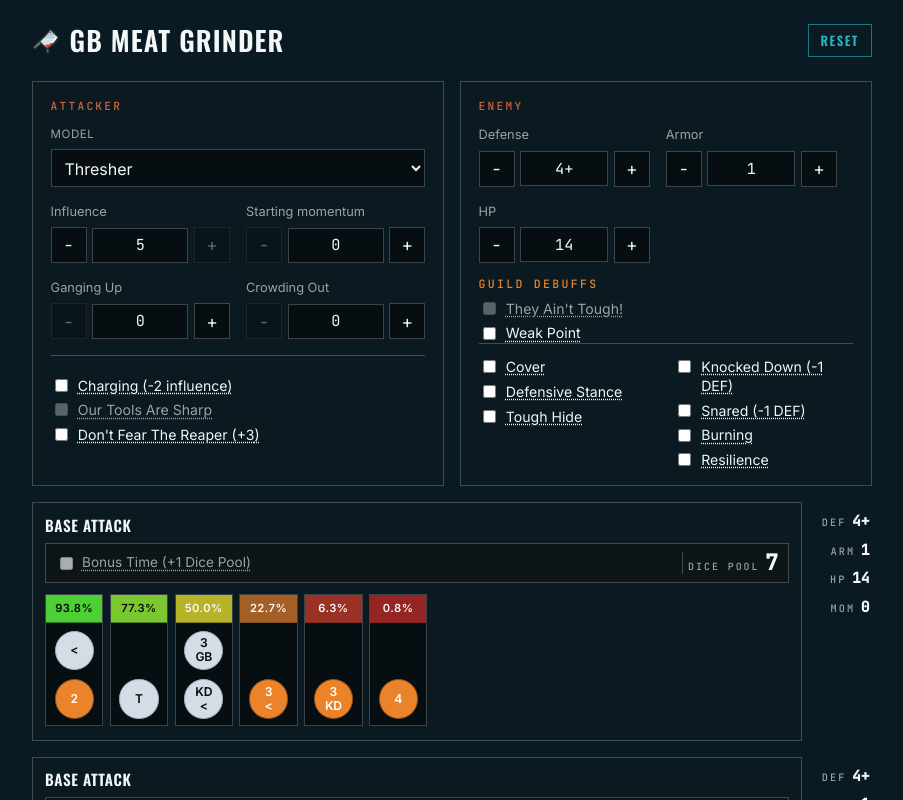
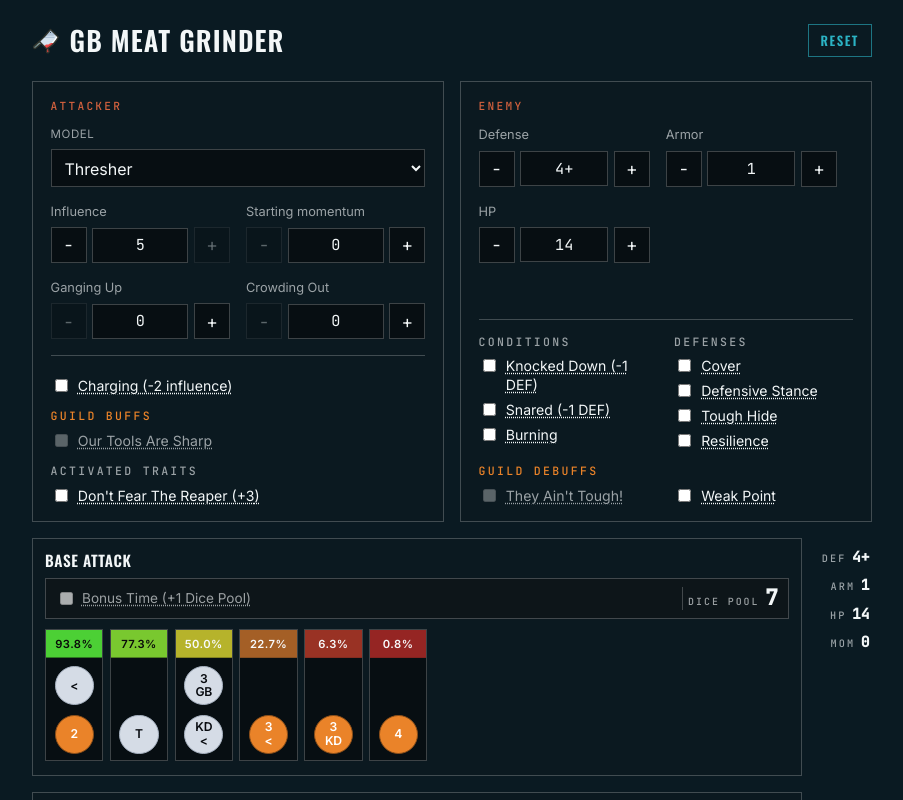
Before and after one commit to cckarchev/gb-meat-grinder, a React (Vite) app: page / in a window 1280 px wide. Shown: the top 800 px of the page, without its empty margins (188-1091 px from the left). Built offline with nearby package versions, Linux system fonts and the light colour scheme.

Commit message:
style: group enemy and attacker toggles under headers

```diff
--- a/src/components/attacker/AttackerPanel.tsx
+++ b/src/components/attacker/AttackerPanel.tsx
@@ -28,7 +28,7 @@ const ControlsGrid = styled.div`
   }
 `;
 
-/** Visual break before the pre-attack toggles; no heading, just a rule. */
+/** A rule before the pre-attack toggles, which title their own groups. */
 const PreAttackSection = styled(PanelFooterSection)`
   margin-top: 1rem;
 
--- a/src/components/attacker/AttackerPreAttackOptions.tsx
+++ b/src/components/attacker/AttackerPreAttackOptions.tsx
@@ -1,15 +1,18 @@
 import {
+  LABEL_ACTIVATED_TRAITS,
   LABEL_CHARGE_COST,
   LABEL_CHARGE_COST_FURIOUS,
+  LABEL_GUILD_BUFFS,
   TOOLTIP_CHARGE,
   TOOLTIP_CHARGE_FURIOUS,
 } from '@/components/attacker/attackerPanelCopy';
 import { GuildBuffCheckbox } from '@/components/ui/GuildBuffCheckbox';
+import { ToggleGroup, ToggleGroupStack } from '@/components/ui/ToggleGroup';
 import { TooltipCheckbox } from '@/components/ui/TooltipCheckbox';
 import { guildBuffsFor } from '@/core/damage/damage';
 import { useMeatGrinderSimulation } from '@/gbMeatGrinder/useMeatGrinderSimulation';
 
-/** Charging, guild buffs and activated traits toggled before the attack. */
+/** Charging, then guild buffs and activated traits, each under its own title. */
 export const AttackerPreAttackOptions = () => {
   const { attacker, charging, activeTraits, dispatch } =
     useMeatGrinderSimulation();
@@ -22,8 +25,14 @@ export const AttackerPreAttackOptions = () => {
     ? LABEL_CHARGE_COST_FURIOUS
     : LABEL_CHARGE_COST;
 
+  const buffs = guildBuffsFor(attacker, 'attacker');
+
+  const activatedTraits = (attacker.characterTraits ?? []).filter(
+    (trait) => trait.active === true,
+  );
+
   return (
-    <>
+    <ToggleGroupStack>
       <TooltipCheckbox
         checked={charging}
         onChange={(value) => dispatch({ type: 'charging', value })}
@@ -31,12 +40,16 @@ export const AttackerPreAttackOptions = () => {
       >
         Charging{chargeCostLabel}
       </TooltipCheckbox>
-      {guildBuffsFor(attacker, 'attacker').map((buff) => (
+      {buffs.length > 0 ? (
+        <ToggleGroup title={LABEL_GUILD_BUFFS} color={attacker.guild.color}>
+          {buffs.map((buff) => (
             <GuildBuffCheckbox key={buff.id} buff={buff} />
           ))}
-      {(attacker.characterTraits ?? [])
-        .filter((trait) => trait.active === true)
-        .map((trait) => (
+        </ToggleGroup>
+      ) : null}
+      {activatedTraits.length > 0 ? (
+        <ToggleGroup title={LABEL_ACTIVATED_TRAITS}>
+          {activatedTraits.map((trait) => (
             <TooltipCheckbox
               key={trait.id}
               checked={activeTraits[trait.id] === true}
@@ -48,6 +61,8 @@ export const AttackerPreAttackOptions = () => {
               {trait.label} (+{trait.flatDamage ?? 0})
             </TooltipCheckbox>
           ))}
-    </>
+        </ToggleGroup>
+      ) : null}
+    </ToggleGroupStack>
   );
 };
--- a/src/components/attacker/attackerPanelCopy.ts
+++ b/src/components/attacker/attackerPanelCopy.ts
@@ -8,3 +8,7 @@ export const TOOLTIP_CHARGE_FURIOUS =
 export const LABEL_CHARGE_COST = ` (-${CHARGE_INFLUENCE_COST} influence)`;
 
 export const LABEL_CHARGE_COST_FURIOUS = ' (free)';
+
+export const LABEL_GUILD_BUFFS = 'Guild buffs';
+
+export const LABEL_ACTIVATED_TRAITS = 'Activated traits';
--- a/src/components/enemy/EnemyConditions.tsx
+++ b/src/components/enemy/EnemyConditions.tsx
@@ -1,95 +1,22 @@
-import styled from 'styled-components';
 import {
+  LABEL_CONDITIONS,
   LABEL_KNOCKED_DOWN,
   LABEL_SNARED,
   TOOLTIP_BURNING,
-  TOOLTIP_COVER,
-  TOOLTIP_DEFENSIVE_STANCE,
   TOOLTIP_KNOCKED_DOWN,
-  TOOLTIP_RESILIENCE,
   TOOLTIP_SNARED,
-  TOOLTIP_TOUGH_HIDE,
 } from '@/components/enemy/enemyPanelCopy';
+import { ToggleGroup } from '@/components/ui/ToggleGroup';
 import { TooltipCheckbox } from '@/components/ui/TooltipCheckbox';
-import { PanelFooterSection } from '@/components/ui/ui';
 import { useMeatGrinderSimulation } from '@/gbMeatGrinder/useMeatGrinderSimulation';
-import { extraNarrowViewport, narrowViewport } from '@/styles/breakpoints';
 
-/**
- * Pre-attack conditions: a rule separates them from the stat steppers, and
- * `margin-top: auto` pins the group to the bottom so it aligns with the
- * attacker panel's toggles in the same row.
- */
-const ConditionsSection = styled(PanelFooterSection)`
-  margin-top: auto;
-`;
-
-/** Cover/Defensive Stance/Tough Hide on the left, KD/Snared/Resilience on the right. */
-const ConditionsGrid = styled.div`
-  display: grid;
-  grid-template-columns: repeat(2, minmax(0, 1fr));
-  gap: 0 1rem;
-  align-items: start;
-
-  ${narrowViewport} {
-    gap: 0 0.55rem;
-  }
-
-  ${extraNarrowViewport} {
-    grid-template-columns: 1fr;
-  }
-
-  > div > label:first-child {
-    margin-top: 0;
-  }
-`;
-
-const ConditionsColumn = styled.div`
-  display: flex;
-  flex-direction: column;
-`;
-
-/** Conditions the target starts the activation with. */
+/** Game conditions the target starts the activation with. */
 export const EnemyConditions = () => {
-  const {
-    enemyHasCover,
-    enemyDefensiveStance,
-    enemyKnockedDown,
-    enemySnared,
-    enemyResilience,
-    damageMods,
-    dispatch,
-  } = useMeatGrinderSimulation();
+  const { enemyKnockedDown, enemySnared, damageMods, dispatch } =
+    useMeatGrinderSimulation();
 
   return (
-    <ConditionsSection>
-      <ConditionsGrid>
-        <ConditionsColumn>
-          <TooltipCheckbox
-            checked={enemyHasCover}
-            onChange={(value) => dispatch({ type: 'enemyHasCover', value })}
-            tooltip={TOOLTIP_COVER}
-          >
-            Cover
-          </TooltipCheckbox>
-          <TooltipCheckbox
-            checked={enemyDefensiveStance}
-            onChange={(value) =>
-              dispatch({ type: 'enemyDefensiveStance', value })
-            }
-            tooltip={TOOLTIP_DEFENSIVE_STANCE}
-          >
-            Defensive Stance
-          </TooltipCheckbox>
-          <TooltipCheckbox
-            checked={damageMods.toughHide}
-            onChange={(value) => dispatch({ type: 'toughHide', value })}
-            tooltip={TOOLTIP_TOUGH_HIDE}
-          >
-            Tough Hide
-          </TooltipCheckbox>
-        </ConditionsColumn>
-        <ConditionsColumn>
+    <ToggleGroup title={LABEL_CONDITIONS}>
       <TooltipCheckbox
         checked={enemyKnockedDown}
         onChange={(value) => dispatch({ type: 'enemyKnockedDown', value })}
@@ -111,15 +38,6 @@ export const EnemyConditions = () => {
       >
         Burning
       </TooltipCheckbox>
-          <TooltipCheckbox
-            checked={enemyResilience}
-            onChange={(value) => dispatch({ type: 'enemyResilience', value })}
-            tooltip={TOOLTIP_RESILIENCE}
-          >
-            Resilience
-          </TooltipCheckbox>
-        </ConditionsColumn>
-      </ConditionsGrid>
-    </ConditionsSection>
+    </ToggleGroup>
   );
 };
--- /dev/null
+++ b/src/components/enemy/EnemyDefenses.tsx
@@ -0,0 +1,54 @@
+import {
+  LABEL_DEFENSES,
+  TOOLTIP_COVER,
+  TOOLTIP_DEFENSIVE_STANCE,
+  TOOLTIP_RESILIENCE,
+  TOOLTIP_TOUGH_HIDE,
+} from '@/components/enemy/enemyPanelCopy';
+import { ToggleGroup } from '@/components/ui/ToggleGroup';
+import { TooltipCheckbox } from '@/components/ui/TooltipCheckbox';
+import { useMeatGrinderSimulation } from '@/gbMeatGrinder/useMeatGrinderSimulation';
+
+/** What protects the target: its position, its stance and its own traits. */
+export const EnemyDefenses = () => {
+  const {
+    enemyHasCover,
+    enemyDefensiveStance,
+    enemyResilience,
+    damageMods,
+    dispatch,
+  } = useMeatGrinderSimulation();
+
+  return (
+    <ToggleGroup title={LABEL_DEFENSES}>
+      <TooltipCheckbox
+        checked={enemyHasCover}
+        onChange={(value) => dispatch({ type: 'enemyHasCover', value })}
+        tooltip={TOOLTIP_COVER}
+      >
+        Cover
+      </TooltipCheckbox>
+      <TooltipCheckbox
+        checked={enemyDefensiveStance}
+        onChange={(value) => dispatch({ type: 'enemyDefensiveStance', value })}
+        tooltip={TOOLTIP_DEFENSIVE_STANCE}
+      >
+        Defensive Stance
+      </TooltipCheckbox>
+      <TooltipCheckbox
+        checked={damageMods.toughHide}
+        onChange={(value) => dispatch({ type: 'toughHide', value })}
+        tooltip={TOOLTIP_TOUGH_HIDE}
+      >
+        Tough Hide
+      </TooltipCheckbox>
+      <TooltipCheckbox
+        checked={enemyResilience}
+        onChange={(value) => dispatch({ type: 'enemyResilience', value })}
+        tooltip={TOOLTIP_RESILIENCE}
+      >
+        Resilience
+      </TooltipCheckbox>
+    </ToggleGroup>
+  );
+};
--- a/src/components/enemy/EnemyGuildDebuffs.tsx
+++ b/src/components/enemy/EnemyGuildDebuffs.tsx
@@ -1,27 +1,15 @@
-import styled from 'styled-components';
 import { LABEL_GUILD_DEBUFFS } from '@/components/enemy/enemyPanelCopy';
 import { GuildBuffCheckbox } from '@/components/ui/GuildBuffCheckbox';
+import { ToggleGroup } from '@/components/ui/ToggleGroup';
 import { guildBuffsFor } from '@/core/damage/damage';
 import { useMeatGrinderSimulation } from '@/gbMeatGrinder/useMeatGrinderSimulation';
-import { narrowViewport } from '@/styles/breakpoints';
-import { monoCapsLabel } from '@/styles/mixins';
 
-const DebuffsSection = styled.div`
-  margin-top: 0.85rem;
+const DEBUFF_COLUMNS = 2;
 
-  ${narrowViewport} {
-    margin-top: 0.6rem;
-  }
-`;
-
-/** Section label in the attacker's guild color: these come from the attacker's guild. */
-const DebuffsLabel = styled.div<{ $color: string }>`
-  ${monoCapsLabel}
-  font-size: 0.72rem;
-  color: ${({ $color }) => $color};
-`;
-
-/** The attacker's guild debuffs already on the target (e.g. They Ain't Tough!). */
+/**
+ * The attacker's guild debuffs already on the target (e.g. They Ain't Tough!),
+ * titled in the guild color because they come from the attacker's guild.
+ */
 export const EnemyGuildDebuffs = () => {
   const { attacker } = useMeatGrinderSimulation();
 
@@ -32,13 +20,14 @@ export const EnemyGuildDebuffs = () => {
   }
 
   return (
-    <DebuffsSection>
-      <DebuffsLabel $color={attacker.guild.color}>
-        {LABEL_GUILD_DEBUFFS}
-      </DebuffsLabel>
+    <ToggleGroup
+      title={LABEL_GUILD_DEBUFFS}
+      color={attacker.guild.color}
+      columns={DEBUFF_COLUMNS}
+    >
       {debuffs.map((debuff) => (
         <GuildBuffCheckbox key={debuff.id} buff={debuff} />
       ))}
-    </DebuffsSection>
+    </ToggleGroup>
   );
 };
--- a/src/components/enemy/EnemyPanel.tsx
+++ b/src/components/enemy/EnemyPanel.tsx
@@ -1,8 +1,10 @@
 import styled from 'styled-components';
 import { EnemyConditions } from '@/components/enemy/EnemyConditions';
+import { EnemyDefenses } from '@/components/enemy/EnemyDefenses';
 import { EnemyGuildDebuffs } from '@/components/enemy/EnemyGuildDebuffs';
 import { StepControl } from '@/components/ui/StepControl';
-import { Panel, PanelTitle, Row } from '@/components/ui/ui';
+import { ToggleGroupPair, ToggleGroupStack } from '@/components/ui/ToggleGroup';
+import { Panel, PanelFooterSection, PanelTitle, Row } from '@/components/ui/ui';
 import {
   ARM_MAX,
   ARM_MIN,
@@ -13,10 +15,19 @@ import {
 } from '@/core/shared/constants';
 import { useMeatGrinderSimulation } from '@/gbMeatGrinder/useMeatGrinderSimulation';
 
-/** Stretch to the row height so the conditions can sit at the bottom. */
+/** Stretch to the row height so the toggles can sit at the bottom. */
 const EnemyPanelBox = styled(Panel)`
   display: flex;
   flex-direction: column;
+`;
+
+/**
+ * Pre-attack toggles: a rule separates them from the stat steppers, and
+ * `margin-top: auto` pins them to the bottom so they align with the attacker
+ * panel's toggles in the same row.
+ */
+const EnemyToggles = styled(PanelFooterSection)`
+  margin-top: auto;
 `;
 
 export const EnemyPanel = () => {
@@ -52,8 +63,15 @@ export const EnemyPanel = () => {
           ariaSubject="target HP"
         />
       </Row>
-      <EnemyGuildDebuffs />
-      <EnemyConditions />
+      <EnemyToggles>
+        <ToggleGroupStack>
+          <ToggleGroupPair>
+            <EnemyConditions />
+            <EnemyDefenses />
+          </ToggleGroupPair>
+          <EnemyGuildDebuffs />
+        </ToggleGroupStack>
+      </EnemyToggles>
     </EnemyPanelBox>
   );
 };
--- a/src/components/enemy/enemyPanelCopy.ts
+++ b/src/components/enemy/enemyPanelCopy.ts
@@ -26,4 +26,8 @@ export const TOOLTIP_BURNING =
 export const TOOLTIP_RESILIENCE =
   'Resilience: the activation’s first attack is wholly ignored (no damage, effects, wraps, momentum, or Berserker trigger) and carries nothing over to later attacks. That swing is shown but disabled.';
 
+export const LABEL_CONDITIONS = 'Conditions';
+
+export const LABEL_DEFENSES = 'Defenses';
+
 export const LABEL_GUILD_DEBUFFS = 'Guild debuffs';
--- /dev/null
+++ b/src/components/ui/ToggleGroup.tsx
@@ -0,0 +1,75 @@
+import type { ReactNode } from 'react';
+import styled from 'styled-components';
+import { extraNarrowViewport, narrowViewport } from '@/styles/breakpoints';
+import { monoCapsLabel } from '@/styles/mixins';
+
+/** Muted by default; guild groups pass the guild color. */
+const GroupLabel = styled.div<{ $color?: string }>`
+  ${monoCapsLabel}
+  font-size: 0.72rem;
+  color: ${({ $color }) => $color ?? 'var(--muted)'};
+`;
+
+const GroupList = styled.div<{ $columns: number }>`
+  display: grid;
+  grid-template-columns: repeat(${({ $columns }) => $columns}, minmax(0, 1fr));
+  gap: 0 1rem;
+  align-items: start;
+
+  ${narrowViewport} {
+    gap: 0 0.55rem;
+  }
+
+  ${extraNarrowViewport} {
+    grid-template-columns: 1fr;
+  }
+`;
+
+/** Panel footer holding toggle groups stacked with even spacing. */
+export const ToggleGroupStack = styled.div`
+  display: flex;
+  flex-direction: column;
+  gap: 0.85rem;
+
+  ${narrowViewport} {
+    gap: 0.6rem;
+  }
+`;
+
+/** Two toggle groups side by side, stacked on the narrowest screens. */
+export const ToggleGroupPair = styled.div`
+  display: grid;
+  grid-template-columns: repeat(2, minmax(0, 1fr));
+  gap: 0.85rem 1rem;
+  align-items: start;
+
+  ${narrowViewport} {
+    gap: 0.6rem 0.55rem;
+  }
+
+  ${extraNarrowViewport} {
+    grid-template-columns: 1fr;
+  }
+`;
+
+type ToggleGroupProps = {
+  title: string;
+  color?: string;
+  columns?: number;
+  children: ReactNode;
+};
+
+/** A titled group of checkbox rows (conditions, guild buffs, ...). */
+export const ToggleGroup = ({
+  title,
+  color,
+  columns = 1,
+  children,
+}: ToggleGroupProps) => {
+  return (
+    <section>
+      <GroupLabel $color={color}>{title}</GroupLabel>
+      <GroupList $columns={columns}>{children}</GroupList>
+    </section>
+  );
+};
```
Lines whose indentation alone changed are shown as unchanged.
